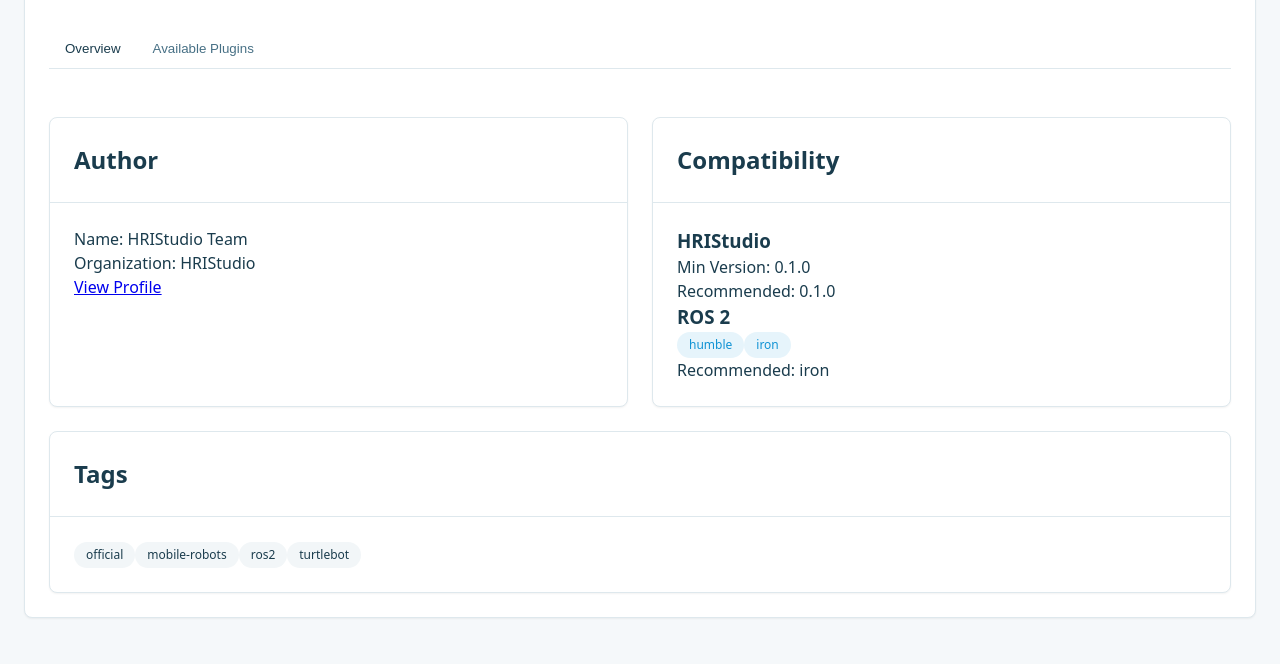
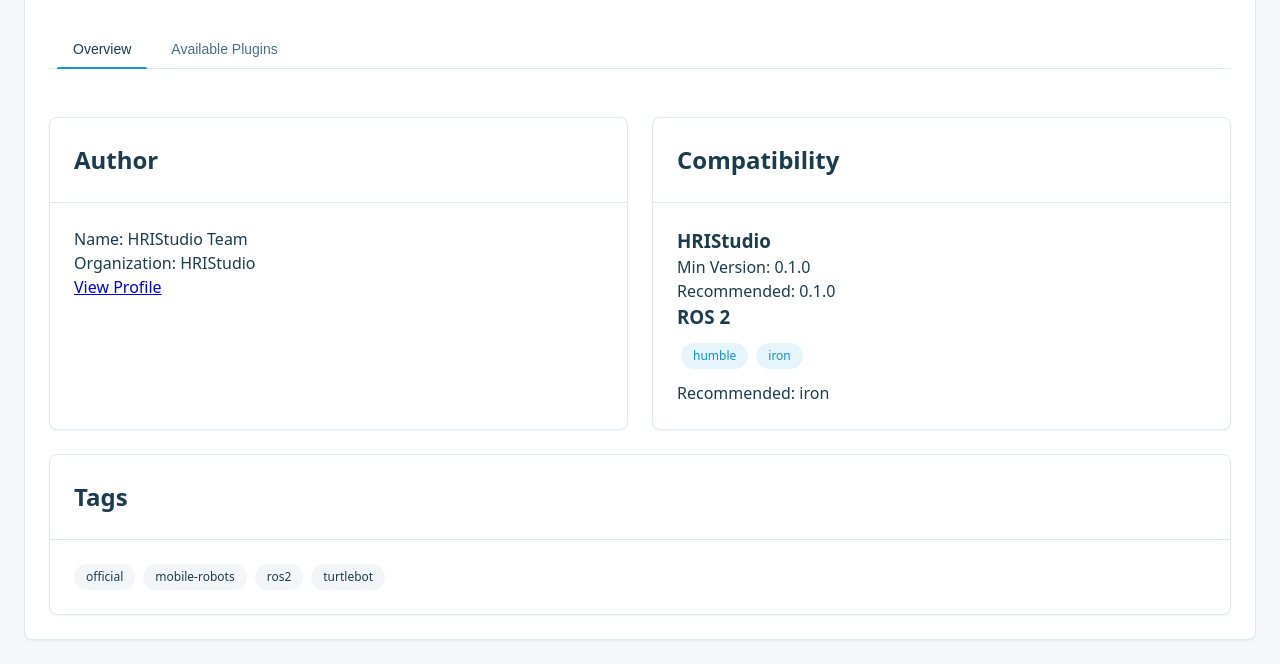
Before and after one commit to soconnor0919/robot-plugins, a plain HTML site: page index.html in a window 1280 px wide. Shown: the part 820-1484 px from the top of the page. Before the commit the page ends 1462 px from the top, so only its background shows below. Drawn offline with Linux system fonts and the light colour scheme.

Commit message:
Enhance tab accessibility and styling with ARIA attributes and refined CSS

```diff
--- a/assets/style.css
+++ b/assets/style.css
@@ -80,6 +80,9 @@
     border-radius: var(--radius);
     box-shadow: 0 1px 2px rgba(0, 0, 0, 0.05);
     transition: background-color 0.3s ease, border-color 0.3s ease;
+    height: 100%;
+    display: flex;
+    flex-direction: column;
 }
 
 .card-header {
@@ -89,6 +92,7 @@
 
 .card-content {
     padding: 1.5rem;
+    flex: 1;
 }
 
 .header-banner {
@@ -151,20 +155,25 @@
 
 .tabs-list {
     display: flex;
+    gap: 0.5rem;
     border-bottom: 1px solid hsl(var(--border));
     margin-bottom: 1.5rem;
+    padding: 0 0.5rem;
 }
 
 .tab {
+    position: relative;
     padding: 0.75rem 1rem;
-    border-bottom: 2px solid transparent;
     color: hsl(var(--muted-foreground));
     font-weight: 500;
+    font-size: 0.875rem;
     cursor: pointer;
-    transition: all 0.3s ease;
+    transition: all 0.2s ease;
     background: none;
     border: none;
     outline: none;
+    user-select: none;
+    margin-bottom: -1px;
 }
 
 .tab:hover {
@@ -173,7 +182,17 @@
 
 .tab[data-state="active"] {
     color: hsl(var(--foreground));
-    border-bottom-color: hsl(var(--primary));
+}
+
+.tab[data-state="active"]::after {
+    content: '';
+    position: absolute;
+    left: 0;
+    bottom: 0;
+    width: 100%;
+    height: 2px;
+    background: hsl(var(--primary));
+    border-radius: var(--radius) var(--radius) 0 0;
 }
 
 .tab-content {
@@ -195,7 +214,7 @@
     display: flex;
     flex-direction: column;
     gap: 1rem;
-    padding: 1rem;
+    padding: 1.5rem;
     background: hsl(var(--card));
     border: 1px solid hsl(var(--border));
     border-radius: var(--radius);
@@ -209,13 +228,14 @@
 
 .plugin-header {
     display: flex;
-    align-items: center;
+    align-items: flex-start;
     gap: 1rem;
 }
 
 .plugin-icon {
     width: 3rem;
     height: 3rem;
+    min-width: 3rem;
     border-radius: calc(var(--radius) - 0.25rem);
     object-fit: contain;
     background: hsl(var(--secondary));
@@ -247,6 +267,13 @@
     overflow: hidden;
 }
 
+/* Images */
+img {
+    max-width: 100%;
+    height: auto;
+}
+
+/* Badges */
 .badge {
     display: inline-flex;
     align-items: center;
@@ -257,6 +284,7 @@
     background: hsl(var(--primary) / 0.1);
     color: hsl(var(--primary));
     transition: all 0.3s ease;
+    margin: 0.25rem;
 }
 
 .badge-secondary {
--- a/index.html
+++ b/index.html
@@ -29,12 +29,12 @@
                     <!-- Tabs -->
                     <div class="tabs">
                         <div class="tabs-list" role="tablist">
-                            <button class="tab" role="tab" data-state="active" data-tab="overview">Overview</button>
-                            <button class="tab" role="tab" data-tab="plugins">Available Plugins</button>
+                            <button class="tab" role="tab" aria-selected="true" data-state="active" data-tab="overview">Overview</button>
+                            <button class="tab" role="tab" aria-selected="false" data-tab="plugins">Available Plugins</button>
                         </div>
 
                         <!-- Overview Tab -->
-                        <div class="tab-content" data-state="active" role="tabpanel" data-tab="overview">
+                        <div class="tab-content" data-state="active" role="tabpanel" data-tab="overview" aria-hidden="false">
                             <div class="grid grid-cols-2">
                                 <!-- Author Info -->
                                 <div class="card">
@@ -75,7 +75,7 @@
                                         </div>
                                         <div id="ros2Container" class="hidden">
                                             <h3>ROS 2</h3>
-                                            <div id="ros2Distributions"></div>
+                                            <div id="ros2Distributions" style="margin: 0.5rem 0;"></div>
                                             <div id="ros2RecommendedContainer" class="hidden">
                                                 <span>Recommended:</span>
                                                 <span id="ros2Recommended"></span>
@@ -91,13 +91,13 @@
                                     <h2>Tags</h2>
                                 </div>
                                 <div class="card-content">
-                                    <div id="tags"></div>
+                                    <div id="tags" style="margin: -0.25rem;"></div>
                                 </div>
                             </div>
                         </div>
 
                         <!-- Plugins Tab -->
-                        <div class="tab-content" role="tabpanel" data-tab="plugins">
+                        <div class="tab-content" role="tabpanel" data-tab="plugins" aria-hidden="true">
                             <div class="card">
                                 <div class="card-header">
                                     <div style="display: flex; justify-content: space-between; align-items: center;">
@@ -123,15 +123,19 @@
         document.querySelectorAll('.tab').forEach(tab => {
             tab.addEventListener('click', () => {
                 // Update tab states
-                document.querySelectorAll('.tab').forEach(t => t.setAttribute('data-state', ''));
+                document.querySelectorAll('.tab').forEach(t => {
+                    t.setAttribute('data-state', '');
+                    t.setAttribute('aria-selected', 'false');
+                });
                 tab.setAttribute('data-state', 'active');
+                tab.setAttribute('aria-selected', 'true');
 
                 // Update content states
                 const tabId = tab.getAttribute('data-tab');
                 document.querySelectorAll('.tab-content').forEach(content => {
-                    content.setAttribute('data-state',
-                        content.getAttribute('data-tab') === tabId ? 'active' : ''
-                    );
+                    const isActive = content.getAttribute('data-tab') === tabId;
+                    content.setAttribute('data-state', isActive ? 'active' : '');
+                    content.setAttribute('aria-hidden', isActive ? 'false' : 'true');
                 });
             });
         });
```
